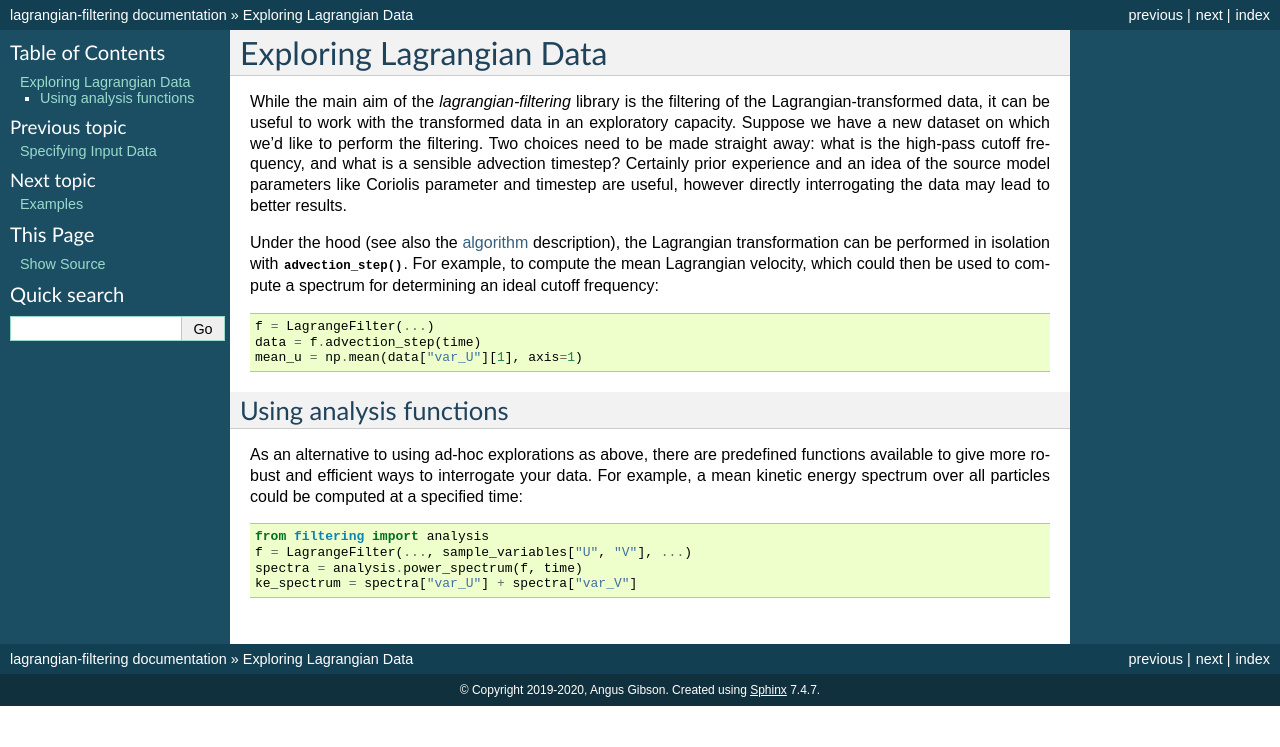
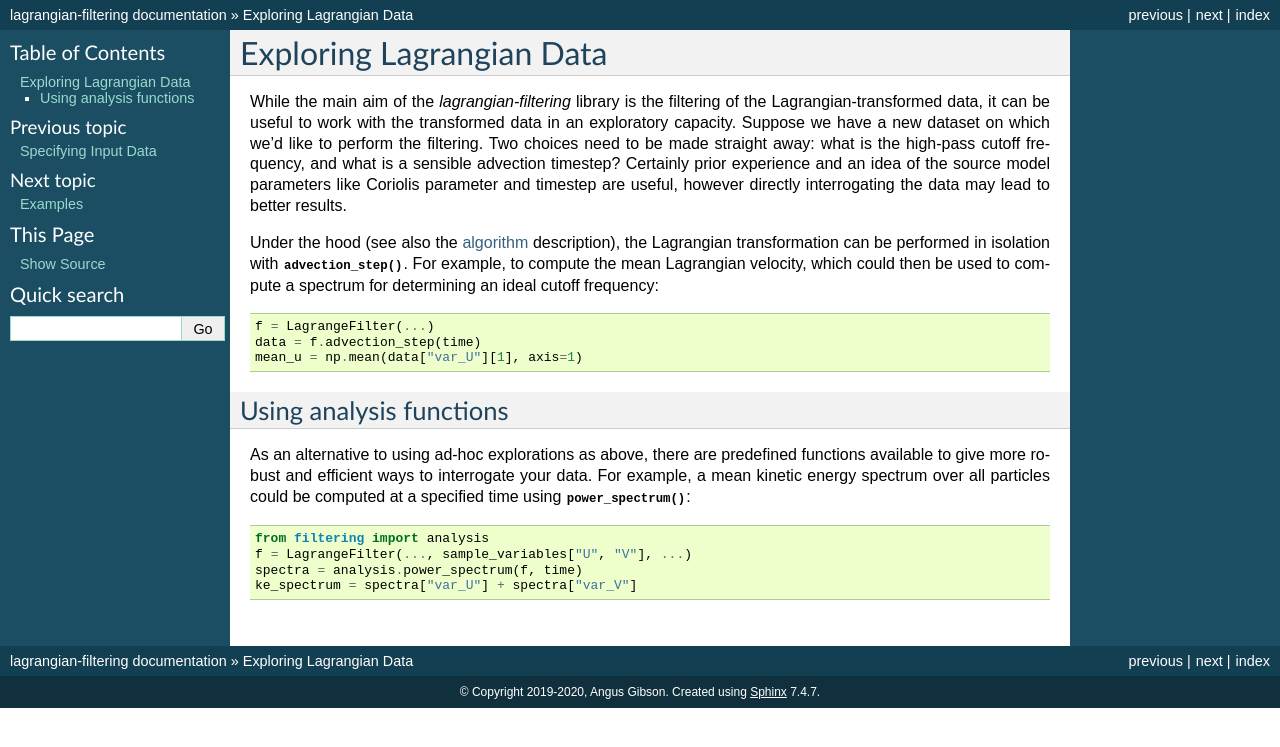
Before and after one commit to angus-g/lagrangian-filtering, a Sphinx documentation site: the page built from docs/exploring.rst, in a window 1280 px wide. Shown: the top 747 px of the page. Built offline with Sphinx 7.4.7, drawn with Linux system fonts in a browser that asks for light colours.

Commit message:
Fix documentation for analysis module
The analysis module wasn't being linked from the API index page, so we
weren't catching some errors in the docstring.

```diff
--- a/docs/api.rst
+++ b/docs/api.rst
@@ -19,3 +19,9 @@
 
 .. automodule:: filtering.file
    :members:
+
+analysis
+========
+
+.. automodule:: filtering.analysis
+   :members:
--- a/docs/exploring.rst
+++ b/docs/exploring.rst
@@ -31,7 +31,8 @@
 As an alternative to using ad-hoc explorations as above, there are
 predefined functions available to give more robust and efficient ways
 to interrogate your data. For example, a mean kinetic energy spectrum
-over all particles could be computed at a specified time:
+over all particles could be computed at a specified time using
+:meth:`~filtering.analysis.power_spectrum`:
 
 .. code-block:: python
 
```
Also changed, not shown: 1 other file.
